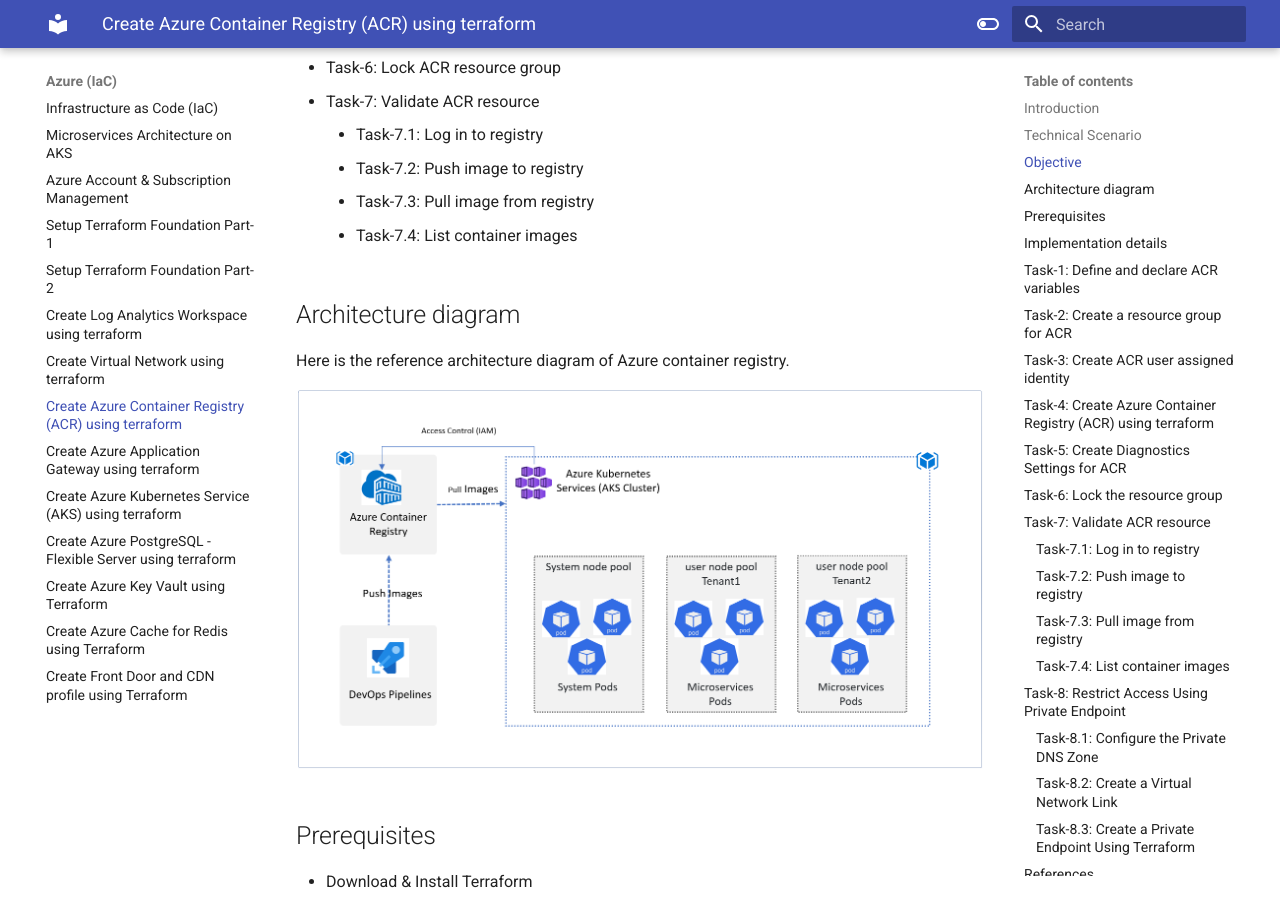
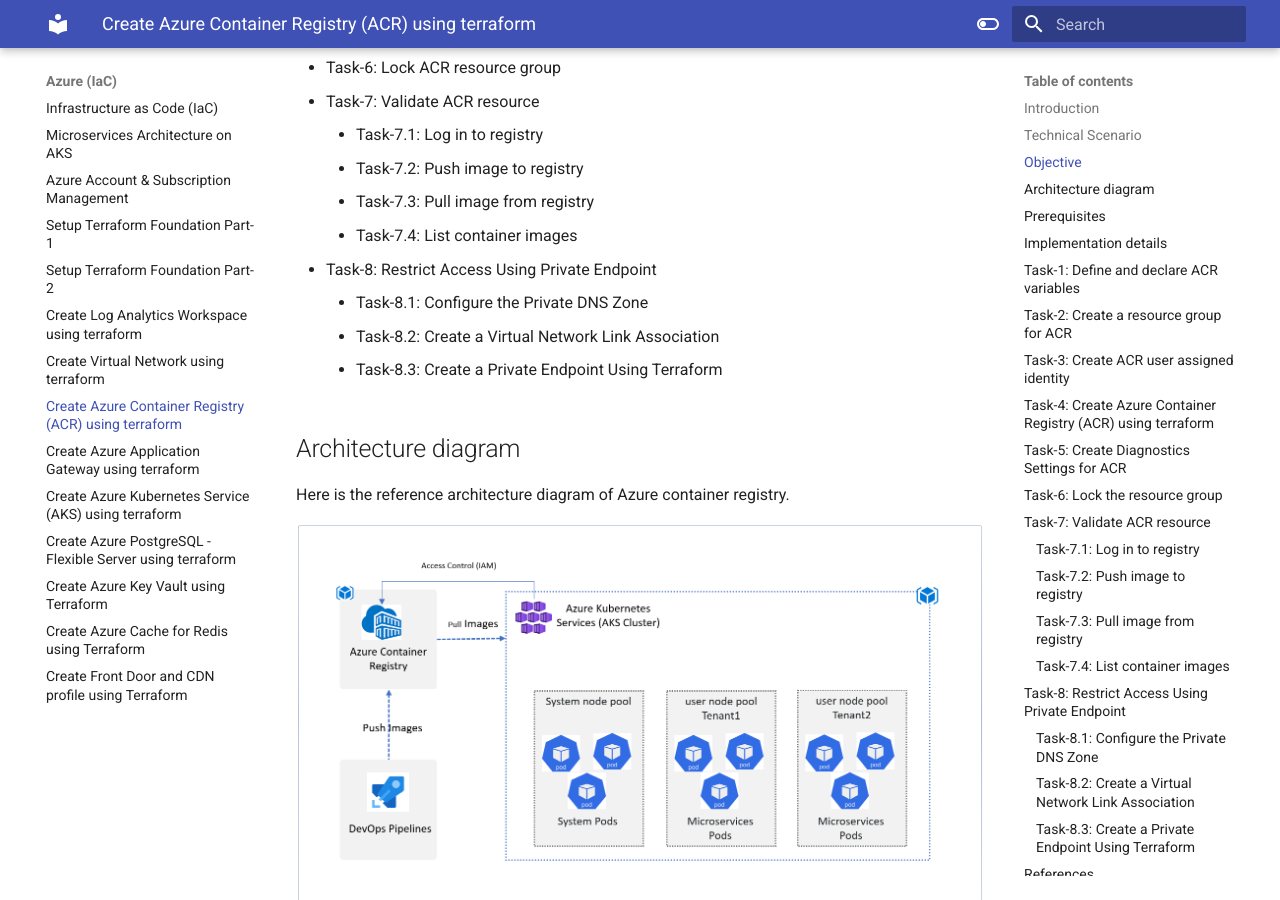
Before and after one commit to akeesari/micros-k8s, an MkDocs documentation site: the page built from docs/azure/9-acr.md, in a window 1280 px wide and 900 px high, scrolled down 1511 px. Built offline with MkDocs 1.6.1 and Material for MkDocs 9.7.7, drawn with Linux system fonts in a browser that asks for light colours; some of the changed lines change nothing that is shown; some of the changed text lies outside the part shown.

Commit message:
Restrict Access Using Private Endpoint

````diff
--- a/docs/azure/9-acr.md
+++ b/docs/azure/9-acr.md
@@ -37,13 +37,17 @@
     - Task-7.2: Push image to registry
     - Task-7.3: Pull image from registry
     - Task-7.4: List container images
+- Task-8: Restrict Access Using Private Endpoint
+    - Task-8.1: Configure the Private DNS Zone
+    - Task-8.2: Create a Virtual Network Link Association
+    - Task-8.3: Create a Private Endpoint Using Terraform
     <!-- - Task-7.5: Push and pull Helm charts to an Azure container registry -->
 
 ## Architecture diagram
 
 Here is the reference architecture diagram of Azure container registry.
 
-![Alt text](images/image-75.png)
+![Alt text](images/acr/image-0.png)
 
 <!-- Here is the reference architecture diagram from MSDN on registries, repositories, and container images and related artifacts.
 
@@ -266,6 +270,7 @@
 terraform apply dev-plan
 ```
 
+![image.jpg](images/acr/image-1.png)
 
 ## Task-3: Create ACR user assigned identity
 
@@ -295,7 +300,7 @@
 
 ```
 
-![image.jpg](images/image-24.jpg)
+![image.jpg](images/acr/image-3.png)
 
 ## Task-4: Create Azure Container Registry (ACR) using terraform
 
@@ -355,7 +360,7 @@
 terraform apply dev-plan
 ```
 
-![image.jpg](images/image-25.jpg)
+![image.jpg](images/acr/image-2.png)
 
 ## Task-5: Create Diagnostics Settings for ACR
 
@@ -415,7 +420,7 @@
 terraform apply dev-plan
 ```
 
-![image.jpg](images/image-26.jpg)
+![image.jpg](images/acr/image-26.jpg)
 
 ## Task-6: Lock the resource group
 
@@ -451,7 +456,7 @@
 ```
 list of resources in this ACR resource group
 
-![image.jpg](images/image-27.jpg)
+![image.jpg](images/acr/image-9.png)
 
 ## Task-7: Validate ACR resource
 
@@ -485,7 +490,7 @@
 
 for more information look into the az acr cheat-sheet [az-acr-cheat-sheet](./../miscellaneous/az-acr-cheat-sheet.md)
 
-![image.jpg](images/image-28.jpg)
+![image.jpg](images/acr/image-8.png)
 
 ## Task-8: Restrict Access Using Private Endpoint
 
@@ -532,7 +537,9 @@
 
 Confirm the Private DNS zone configuration by navigating to `rg-vnet1-dev -> privatelink.azurecr.io -> Overview blade`.
 
-### Task-8.2: Create a Virtual Network Link
+![image.jpg](images/acr/image-11.png)
+
+### Task-8.2: Create a Virtual Network Link Association
 
 **acr.tf:**
 ```hcl
@@ -571,6 +578,8 @@
 ```
 
 Confirm the Virtual network links configuration by navigating to `rg-vnet1-dev -> privatelink.azurecr.io -> Virtual network links`.
+
+![image.jpg](images/acr/image-10.png)
 
 ### Task-8.3: Create a Private Endpoint Using Terraform
 
@@ -632,6 +641,7 @@
 
 Navigate to `Network interface -> Overview` to verify the private IP address attached to properties.
 
+![image.jpg](images/acr/image-5.png)
 
 ## References
 - [Microsoft MSDN - Azure Container Registry documentation](https://learn.microsoft.com/en-us/azure/container-registry/){:target="_blank"}
````
Also changed, not shown: docs/azure/images/acr/image-0.png (renamed from docs/azure/images/image-75.png), docs/azure/images/acr/image-1.png (added), docs/azure/images/acr/image-10.png (added), docs/azure/images/acr/image-11.png (added), docs/azure/images/acr/image-2.png (added), docs/azure/images/acr/image-26.jpg (renamed from docs/azure/images/image-26.jpg), docs/azure/images/acr/image-3.png (added), docs/azure/images/acr/image-4.png (added), docs/azure/images/acr/image-5.png (added), docs/azure/images/acr/image-6.png (added), docs/azure/images/acr/image-7.png (added), docs/azure/images/acr/image-8.png (added), docs/azure/images/acr/image-9.png (added), docs/azure/images/image-24.jpg (deleted), 3 more files.
